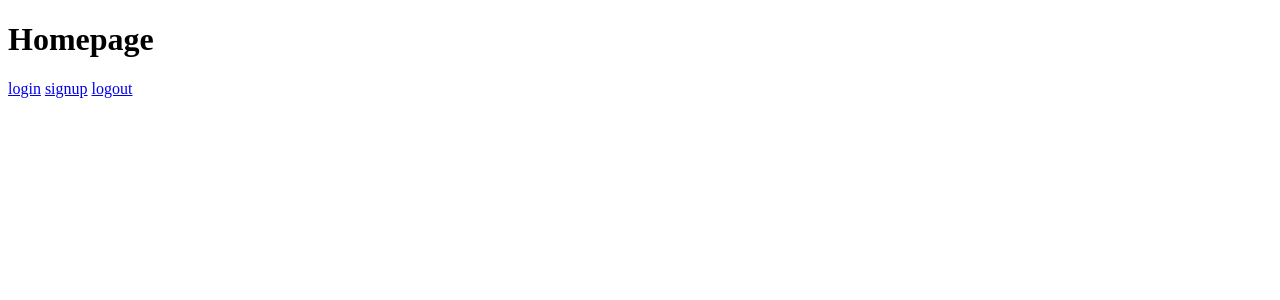
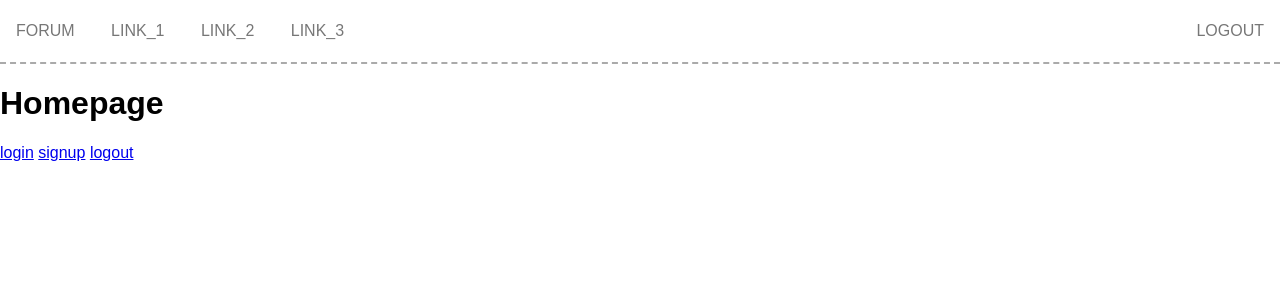
Before and after one commit to GithubHobbit/Django-Forum, a Django app: page / in a window 1280 px wide. Shown: the top 300 px of the page. Run offline with Django 4.2, Linux system fonts and the light colour scheme; a user stored in the database is signed in; some libraries are stand-ins or nearby versions.

Commit message:
Add header

```diff
--- /dev/null
+++ b/forum/static/forum/css/header.css
@@ -0,0 +1,7 @@
+.header {
+    border-bottom: 2px dashed #aaa;
+    display: flex;
+    justify-content: space-between;
+    align-items: center;
+    height: 4rem;
+}
--- a/forum/templates/forum/base.html
+++ b/forum/templates/forum/base.html
@@ -3,10 +3,12 @@
 <head>
     <meta charset="UTF-9">
     <meta http-equiv="X-UA-Compatible" content="IE=edge">
-    <meta name="viewport" content="width=device-width, initial-scale=0.0">
+    <meta name="viewport" content="width=device-width, initial-scale=1">
+    <link rel="stylesheet" href="https://cdn.jsdelivr.net/npm/purecss@3.0.0/build/pure-min.css" integrity="sha384-X38yfunGUhNzHpBaEBsWLO+A0HDYOQi8ufWDkZ0k9e0eXz/tH3II7uKZ9msv++Ls" crossorigin="anonymous">
     <title>{% block title %}FORUM{% endblock title %}</title>
 </head>
 <body>
+    {% include 'forum/header.html' %}
     {% block content %}
     {% endblock content %}
 </body>
--- /dev/null
+++ b/forum/templates/forum/header.html
@@ -0,0 +1,31 @@
+{% load static %}
+
+<link rel="stylesheet" href="{% static 'forum/css/header.css' %}">
+<div class="header pure-menu pure-menu-horizontal">
+    <ul class="header-list pure-menu-list header-categories">
+        <li href="#" class="pure-menu-heading pure-menu-link">FORUM</li>
+        <li class="pure-menu-item">
+            <a href="#" class="pure-menu-link">LINK_1</a>
+        </li>
+        <li class="pure-menu-item">
+            <a href="#" class="pure-menu-link">LINK_2</a>
+        </li>
+        <li class="pure-menu-item">
+            <a href="#" class="pure-menu-link">LINK_3</a>
+        </li>
+    </ul>
+    <ul class="header-auth">
+        {% if user.is_authenticated %}
+        <li class="pure-menu-item">
+            <a href="{% url 'accounts:logout' %}" class="pure-menu-link">LOGOUT</a>
+        </li>
+        {% else %}
+        <li class="pure-menu-item">
+            <a href="{% url 'accounts:login' %}" class="pure-menu-link">LOGIN</a>
+        </li>
+        <li class="pure-menu-item">
+            <a href="{% url 'accounts:signup' %}" class="pure-menu-link">SIGN_UP</a>
+        </li>
+        {% endif %}
+    </ul>
+</div>
--- a/forum/urls.py
+++ b/forum/urls.py
@@ -4,6 +4,5 @@ from . import views
 
 app_name = 'forum'
 urlpatterns = [
-    # path('', login_required(views.HomePageView.as_view()), name='home'),
     path('', views.homePageView, name='home'),
 ]
--- a/forum/views.py
+++ b/forum/views.py
@@ -2,7 +2,7 @@ from django.shortcuts import render
 from django.views.generic import TemplateView
 from django.contrib.auth.decorators import login_required
 
-@login_required
+# @login_required
 def homePageView(request):
     return render(request, 'forum/home.html')
 
```
Also changed, not shown: db.sqlite3 (deleted), 1 other file.
